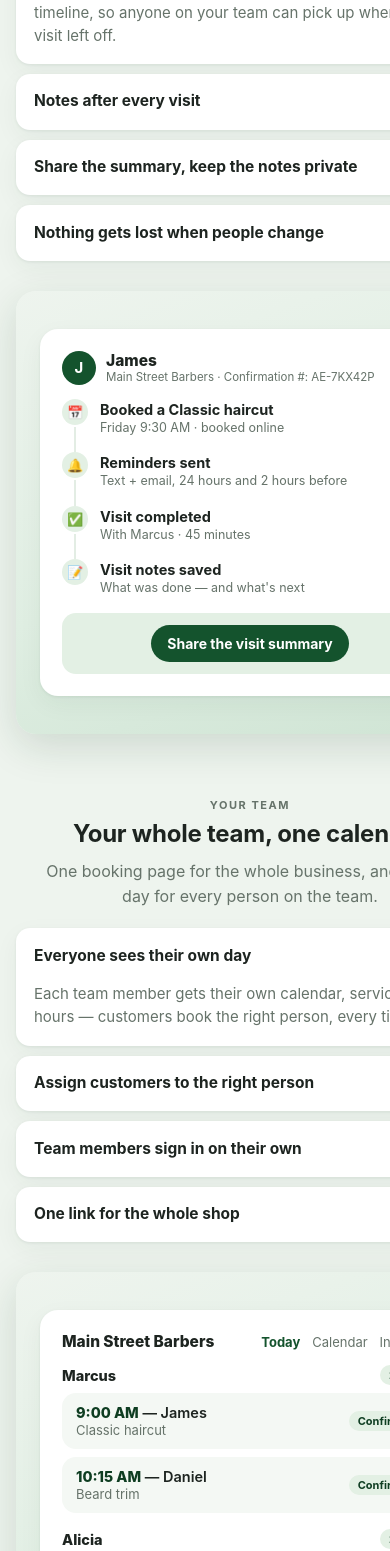
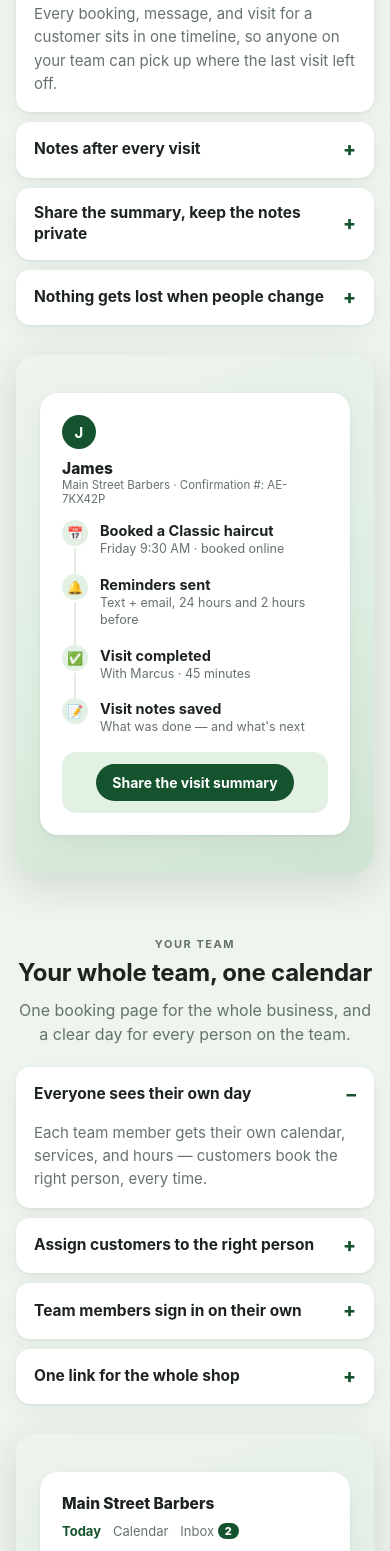
Before and after one commit to Frantzmathieu03/appointease, a Next.js app: page / in a window 390 px wide. Shown: the part 4786-6337 px from the top of the page. Built offline with nearby package versions, Linux system fonts and the light colour scheme; no server answers.

Commit message:
Fix homepage mock cards overflowing phone screens: fluid ui-mock width, shrinkable feature grid tracks

```diff
--- a/src/app/globals.css
+++ b/src/app/globals.css
@@ -604,17 +604,22 @@ img, video { max-width: 100%; }
    the steps phone mock; no screenshots, no photos. */
 .feature-rows { padding-top: 64px; }
 .feature-row {
-  display: grid; grid-template-columns: 1fr 1fr; gap: 56px;
+  display: grid; grid-template-columns: minmax(0, 1fr) minmax(0, 1fr); gap: 56px;
   align-items: center; margin-bottom: 88px;
 }
 .feature-row:last-child { margin-bottom: 0; }
 .feature-row.flip .feature-copy { order: 2; }
 .feature-copy h2 { margin-bottom: 10px; }
 .feature-copy .lede { margin-bottom: 0; max-width: 42ch; }
+/* Grid items must be allowed to shrink below their content's
+   preferred size — otherwise a wide mock inside stretches the whole
+   row past the screen on phones (the Nov 25 overflow bug). */
+.feature-copy, .feat-visual { min-width: 0; }
 .mock-panel {
   background: linear-gradient(160deg, #eef4ee 0%, #dfeee2 55%, #cfe4d4 100%);
   border-radius: 20px; box-shadow: 0 12px 40px rgba(20, 60, 35, 0.15);
   padding: 38px 24px; display: flex; justify-content: center; align-items: center;
+  min-width: 0;
 }
 
 /* Chat mock — reuses the phone frame/screen; the screen becomes a
@@ -672,7 +677,7 @@ img, video { max-width: 100%; }
   gap: 10px; flex-wrap: wrap; margin-bottom: 14px;
 }
 .dash-biz { font-weight: 800; font-size: 15.5px; }
-.dash-tabs { display: flex; gap: 12px; align-items: center; font-size: 13px; color: var(--muted); }
+.dash-tabs { display: flex; gap: 12px; align-items: center; flex-wrap: wrap; font-size: 13px; color: var(--muted); }
 .dash-tab.active { color: var(--green); font-weight: 700; }
 .dash-badge {
   background: var(--green); color: #fff; border-radius: 999px;
@@ -683,6 +688,7 @@ img, video { max-width: 100%; }
   display: flex; justify-content: space-between; align-items: center; gap: 12px;
   background: #f4f8f4; border-radius: 14px; padding: 11px 14px; margin-bottom: 8px;
 }
+.dash-row > div { min-width: 0; }
 .dash-who { margin: 0; font-size: 14.5px; font-weight: 600; }
 .dash-time { color: var(--green-dark); font-weight: 800; }
 .dash-what { margin: 1px 0 0; font-size: 13px; color: var(--muted); }
@@ -692,6 +698,7 @@ img, video { max-width: 100%; }
   border-radius: 999px; flex: 0 0 auto;
 }
 .dash-linkrow { display: flex; gap: 8px; margin-top: 14px; }
+.dash-linkrow .mock-btn { flex: 0 0 auto; }
 .dash-url {
   flex: 1; min-width: 0; background: #f4f8f4; border-radius: 999px;
   padding: 10px 14px; font-size: 13.5px; color: var(--muted);
@@ -700,7 +707,7 @@ img, video { max-width: 100%; }
 }
 
 @media (max-width: 900px) {
-  .feature-row { grid-template-columns: 1fr; gap: 30px; margin-bottom: 64px; }
+  .feature-row { grid-template-columns: minmax(0, 1fr); gap: 30px; margin-bottom: 64px; }
   .feature-row.flip .feature-copy { order: 0; }
   .feature-copy { text-align: center; }
   .feature-copy .lede { margin-left: auto; margin-right: auto; }
@@ -1159,13 +1166,15 @@ footer.site-footer { padding: 0; text-align: left; }
    as the dashboard mock (.dash-* pieces are reused inside). */
 .ui-mock {
   background: #fff; border-radius: 18px; box-shadow: var(--shadow);
-  padding: 22px; width: 420px; max-width: 100%; text-align: left;
+  padding: 22px; width: 100%; max-width: 420px; min-width: 0; text-align: left;
 }
 .ui-mock .dash-head.tight { justify-content: flex-start; }
+.ui-mock .dash-head > div { min-width: 0; }
 
 /* Customer-history timeline mock */
 .tl { display: grid; margin-top: 4px; }
 .tl-item { display: flex; gap: 12px; position: relative; padding-bottom: 16px; }
+.tl-item > div { min-width: 0; }
 .tl-item:last-child { padding-bottom: 0; }
 .tl-item::before {
   content: ""; position: absolute; left: 12px; top: 28px; bottom: 0;
@@ -1188,7 +1197,7 @@ footer.site-footer { padding: 0; text-align: left; }
 .team-group:last-of-type { margin-bottom: 0; }
 .team-head {
   display: flex; justify-content: space-between; align-items: center;
-  margin-bottom: 8px;
+  gap: 10px; margin-bottom: 8px;
 }
 .team-name { font-weight: 800; font-size: 14.5px; }
 
@@ -1228,6 +1237,9 @@ footer.site-footer { padding: 0; text-align: left; }
   margin: 0; font-weight: 700; font-size: 14.5px;
   display: flex; justify-content: space-between; gap: 10px;
 }
+.inbox-name > span:first-child {
+  min-width: 0; overflow: hidden; text-overflow: ellipsis; white-space: nowrap;
+}
 .inbox-time { color: var(--muted); font-size: 12px; font-weight: 600; flex: 0 0 auto; }
 .inbox-snip { margin: 1px 0 0; color: var(--muted); font-size: 13.5px; line-height: 1.4; }
 
```
Also changed, not shown: 1 other file (tests, documents, lock files or other folders).
